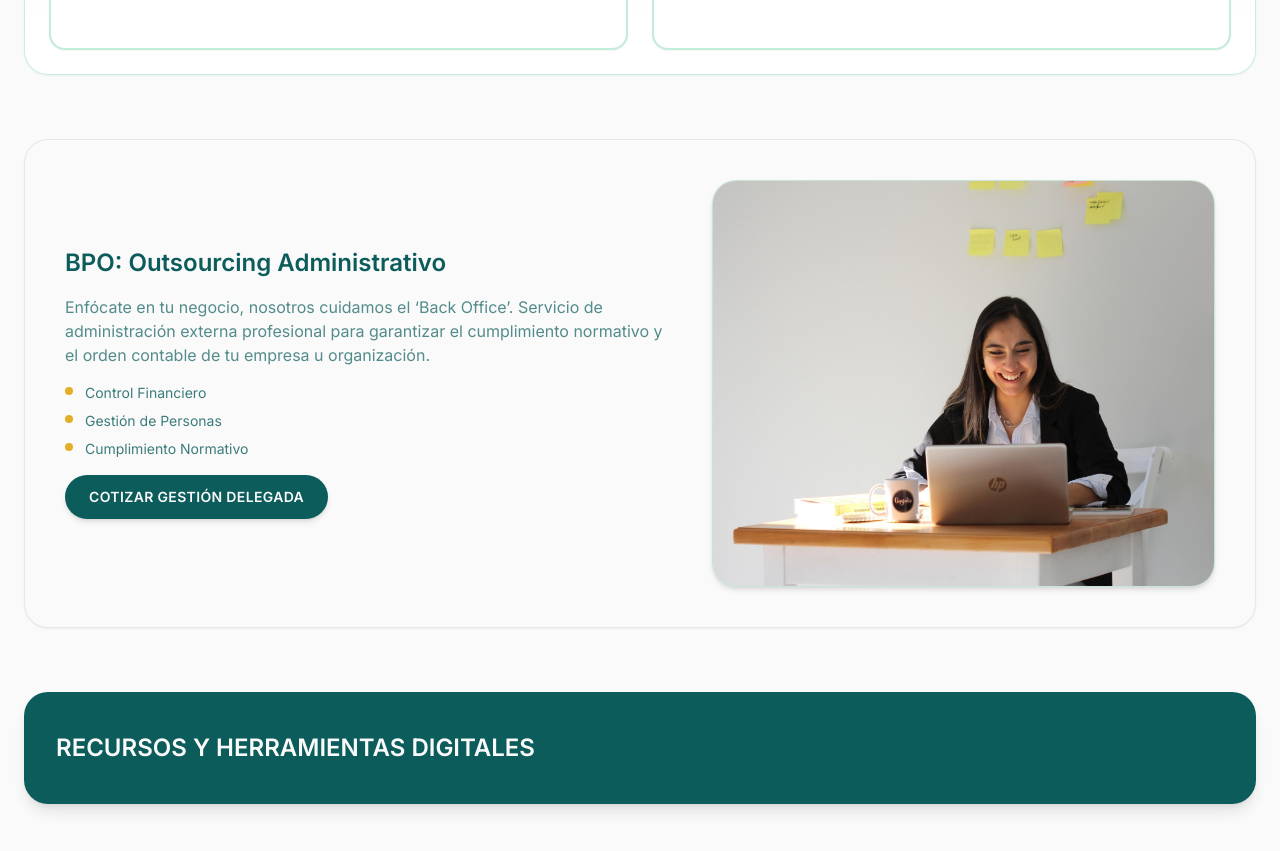
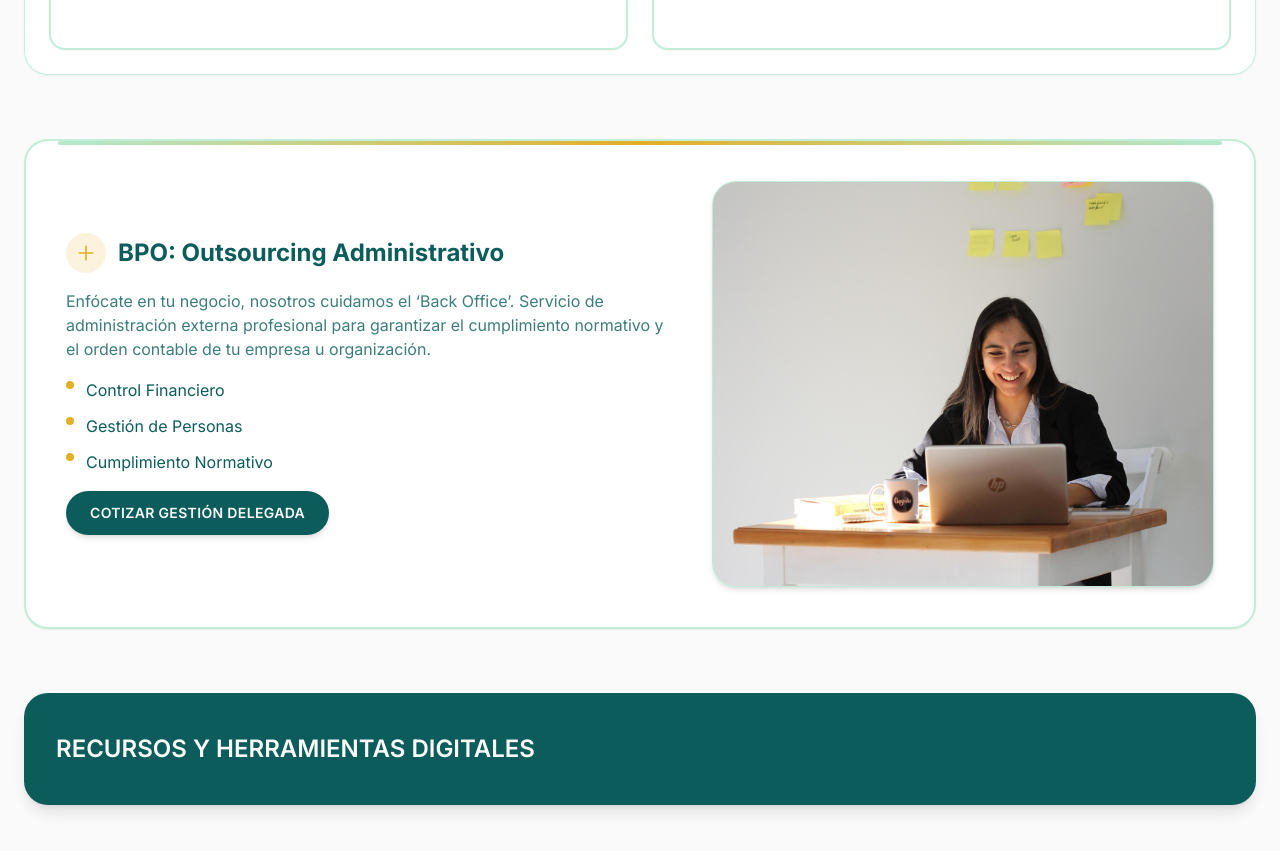
Before and after one commit to medinabenjamin/landing_page_test, a Next.js app: page / in a window 1280 px wide. Shown: the part 1780-2631 px from the top of the page. Built offline with nearby package versions, Linux system fonts and the light colour scheme.

Commit message:
Corregir visibilidad del texto en tarjeta BPO

```diff
--- a/src/components/ServicesSection.tsx
+++ b/src/components/ServicesSection.tsx
@@ -185,21 +185,40 @@ export default function ServicesSection() {
           </Stagger>
         </div>
 
-        <div className="grid items-center gap-8 rounded-3xl border border-brand/10 bg-base p-8 shadow-sm md:grid-cols-[1.1fr_0.9fr] md:p-10">
-          <div className="order-last flex flex-col gap-4 md:order-first">
-            <h3 className="text-2xl font-semibold text-brand">
-              BPO: Outsourcing Administrativo
-            </h3>
-            <p className="text-base text-brand/70">
+        <div className="relative grid items-center gap-8 rounded-3xl border-2 border-[#B3E9CF]/80 bg-white p-8 text-brand shadow-sm transition duration-300 hover:-translate-y-1 hover:shadow-lg md:grid-cols-[1.1fr_0.9fr] md:p-10">
+          <div className="pointer-events-none absolute left-8 right-8 top-0 z-0 h-1 rounded-full bg-gradient-to-r from-[#B3E9CF] via-[#E4AF26] to-[#B3E9CF]" />
+          <div className="relative z-10 order-last flex flex-col gap-4 md:order-first">
+            <div className="flex items-center gap-3">
+              <span className="flex h-10 w-10 items-center justify-center rounded-full bg-[#E4AF26]/15 text-[#E4AF26]">
+                <svg
+                  aria-hidden="true"
+                  viewBox="0 0 24 24"
+                  className="h-5 w-5"
+                  fill="none"
+                  stroke="currentColor"
+                  strokeWidth="2"
+                >
+                  <path
+                    strokeLinecap="round"
+                    strokeLinejoin="round"
+                    d="M4 12h16M12 4v16"
+                  />
+                </svg>
+              </span>
+              <h3 className="text-2xl font-bold text-brand">
+                BPO: Outsourcing Administrativo
+              </h3>
+            </div>
+            <p className="text-base text-brand/80">
               Enfócate en tu negocio, nosotros cuidamos el ‘Back Office’.
               Servicio de administración externa profesional para garantizar el
               cumplimiento normativo y el orden contable de tu empresa u
               organización.
             </p>
-            <ul className="grid gap-2 text-sm text-brand/80">
+            <ul className="grid gap-2.5 text-base leading-relaxed text-brand">
               {bpoBullets.map((bullet) => (
                 <li key={bullet} className="flex gap-3">
-                  <span className="mt-1 h-2 w-2 flex-none rounded-full bg-accent" />
+                  <span className="mt-1 h-2 w-2 flex-none rounded-full bg-[#E4AF26]" />
                   <span>{bullet}</span>
                 </li>
               ))}
@@ -213,8 +232,8 @@ export default function ServicesSection() {
               </button>
             </div>
           </div>
-          <div className="order-first md:order-last">
-            <div className="overflow-hidden rounded-3xl border border-brand/10 bg-support/40 shadow-md">
+          <div className="relative z-10 order-first md:order-last">
+            <div className="overflow-hidden rounded-3xl border border-[#B3E9CF]/80 bg-support/40 shadow-md">
               <Image
                 src="/office-clean.svg"
                 alt="Oficina moderna y ordenada"
```
